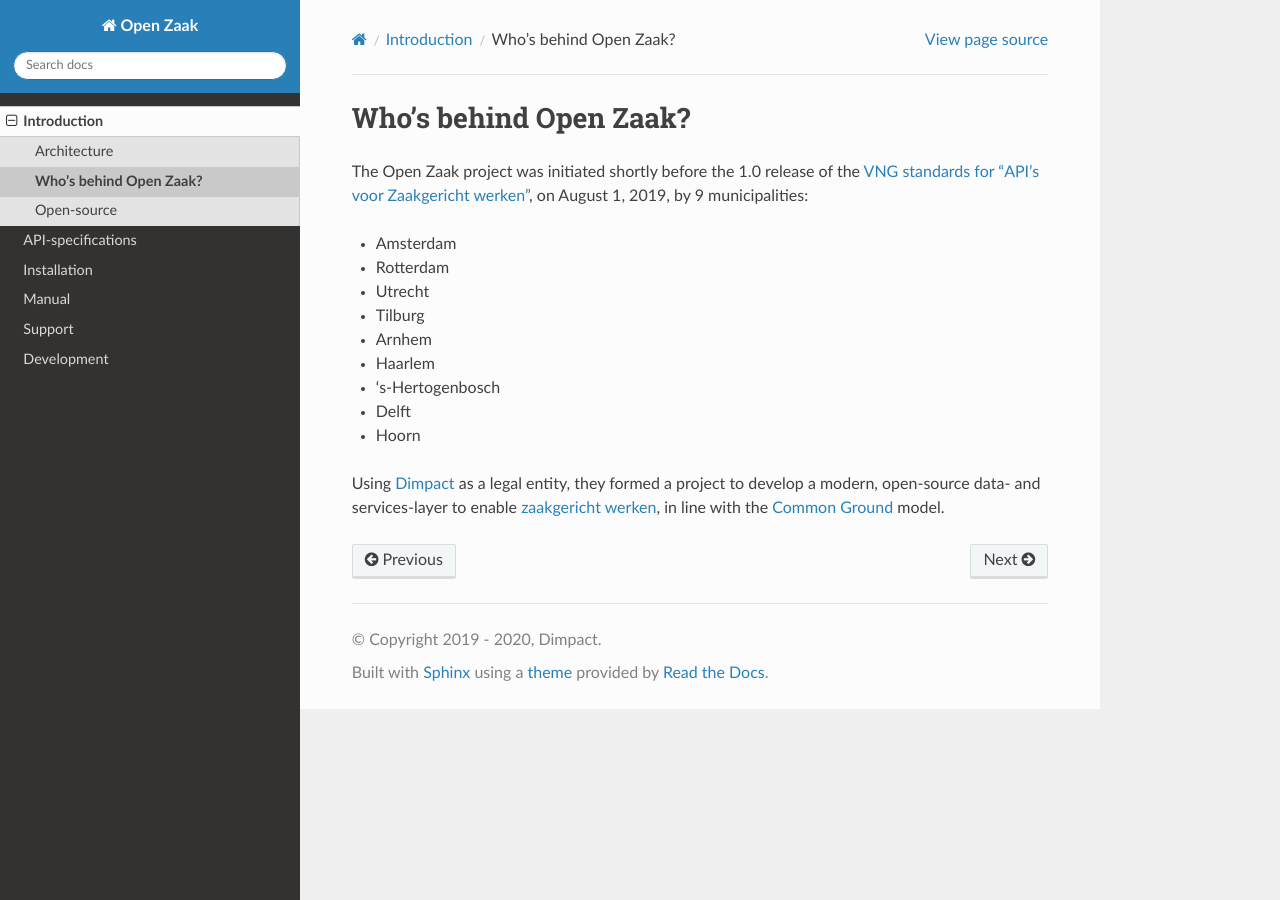
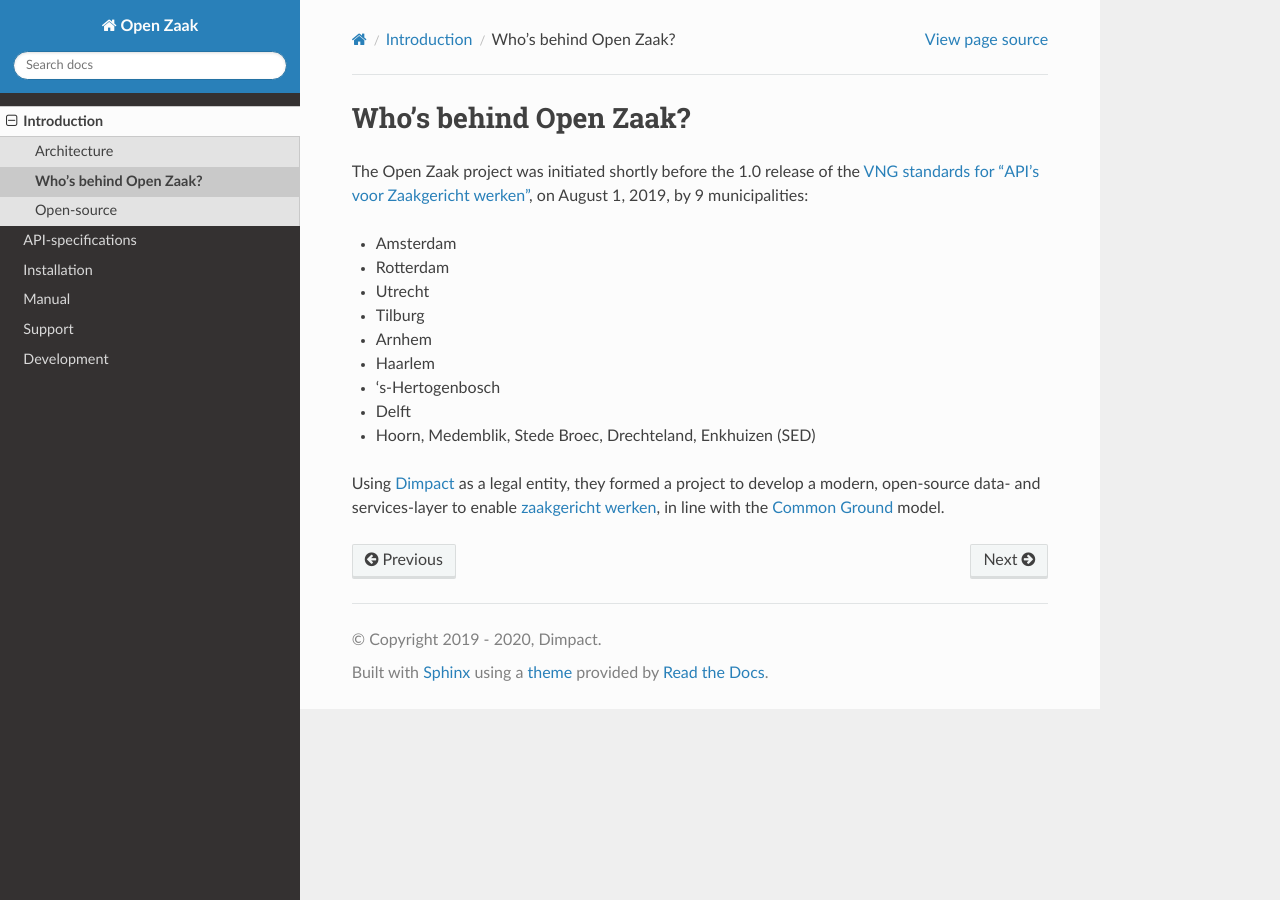
Before and after one commit to open-zaak/open-zaak, a Sphinx documentation site: the page built from docs/introduction/team.rst, in a window 1280 px wide. Built offline with Sphinx 7.4.7 and the Read the Docs theme 2.0.0, drawn with Linux system fonts in a browser that asks for light colours; pages that are not in the unit, such as notebooks, are missing from menus.

Commit message:
:pencil: More precise team list

```diff
--- a/README.rst
+++ b/README.rst
@@ -12,8 +12,9 @@
 API's voor Zaakgericht werken
 
 Ontwikkeld door `Maykin Media B.V.`_ in opdracht van Amsterdam, Rotterdam,
-Utrecht, Tilburg, Arnhem, Haarlem, 's-Hertogenbosch, Delft en Hoorn, onder
-regie van `Dimpact`_.
+Utrecht, Tilburg, Arnhem, Haarlem, 's-Hertogenbosch, Delft en Hoorn,
+Medemblik, Stede Broec, Drechteland, Enkhuizen (SED), onder regie van
+`Dimpact`_.
 
 Inleiding
 =========
--- a/docs/introduction/team.rst
+++ b/docs/introduction/team.rst
@@ -12,7 +12,7 @@
 * Haarlem
 * 's-Hertogenbosch
 * Delft
-* Hoorn
+* Hoorn, Medemblik, Stede Broec, Drechteland, Enkhuizen (SED)
 
 Using `Dimpact`_ as a legal entity, they formed a project to develop a modern,
 open-source data- and services-layer to enable `zaakgericht werken`_, in line with the
```
Also changed, not shown: 1 other file.
